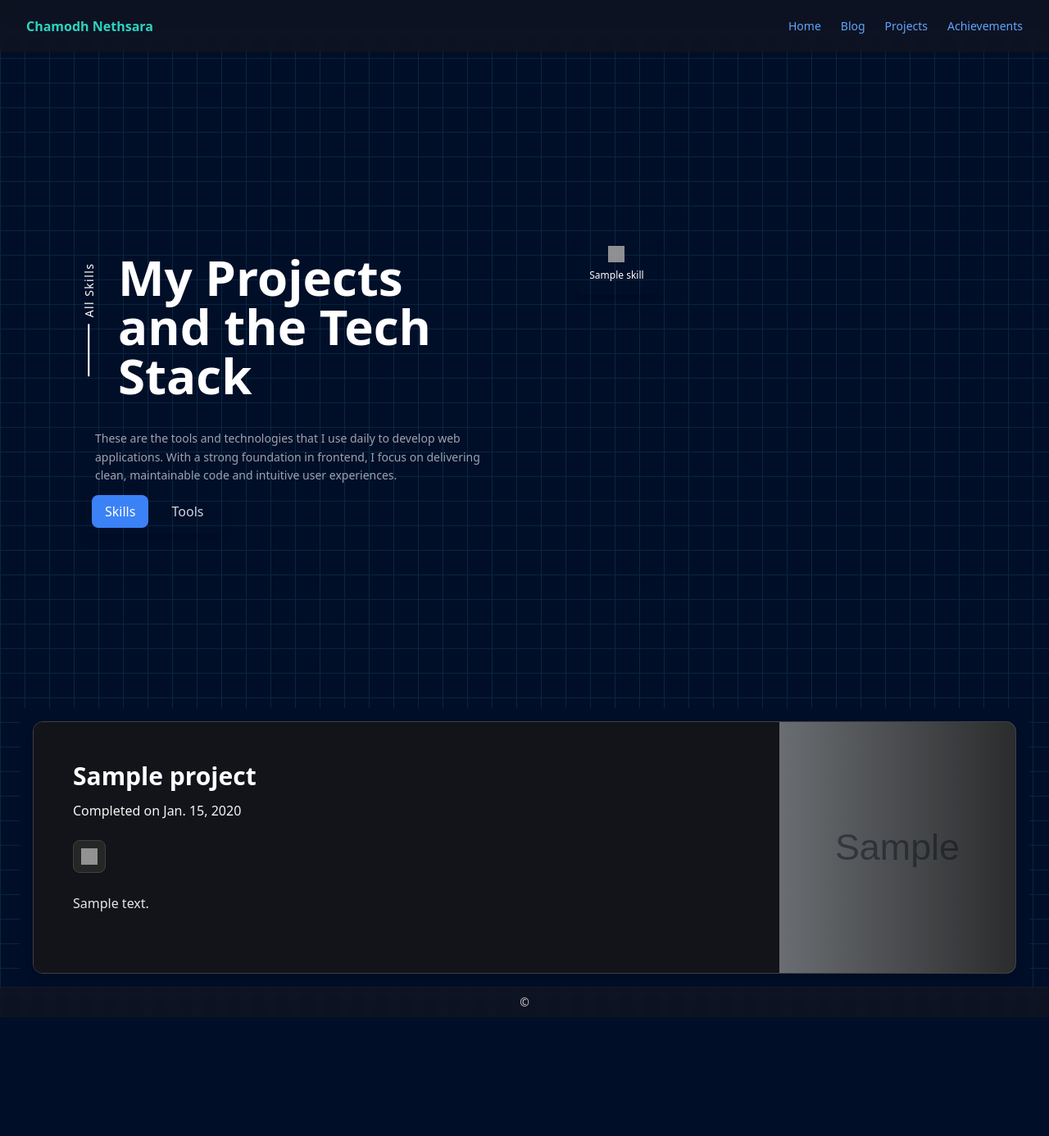
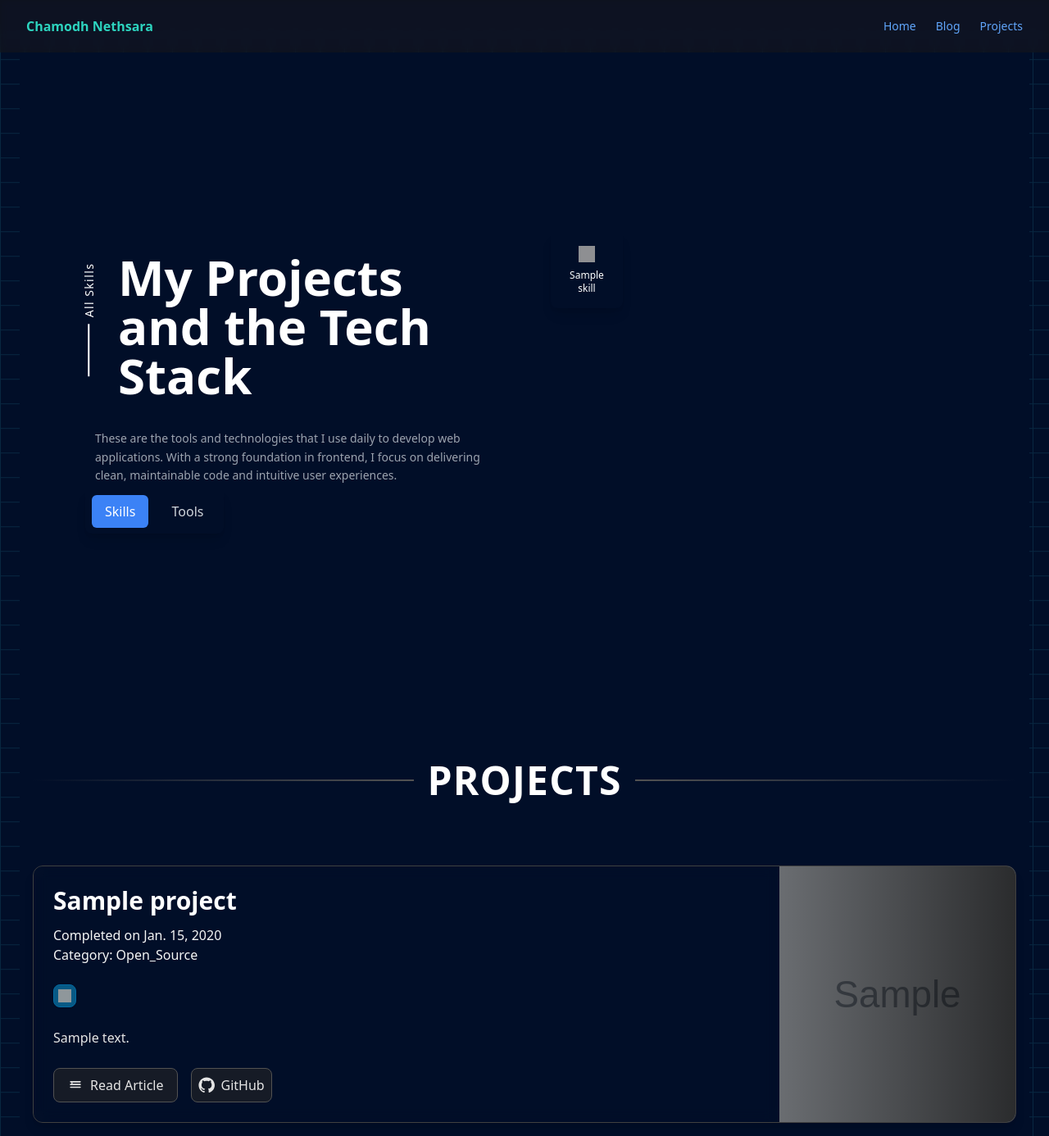
Before and after one commit to chamodhk/personal-website, a Django app: page /projects/ in a window 1280 px wide. Shown: the whole page at 82% size. Before the commit the page ends 1241 px from the top, so only its background shows below. Run offline with Django 5.2, Linux system fonts and the light colour scheme; tables that the repository leaves empty hold one stand-in row (values such as "Sample post"); grey boxes marked "Sample" are stand-in pictures; grey boxes are pictures that could not be loaded.

Commit message:
improved the UI and UX

```diff
--- a/main/static/css/output.css
+++ b/main/static/css/output.css
@@ -650,6 +650,18 @@ video {
   top: -0.25rem;
 }
 
+.-bottom-2 {
+  bottom: -0.5rem;
+}
+
+.left-0 {
+  left: 0px;
+}
+
+.right-0 {
+  right: 0px;
+}
+
 .z-10 {
   z-index: 10;
 }
@@ -811,6 +823,18 @@ video {
   height: 2.5rem;
 }
 
+.h-\[1px\] {
+  height: 1px;
+}
+
+.h-2 {
+  height: 0.5rem;
+}
+
+.h-7 {
+  height: 1.75rem;
+}
+
 .min-h-screen {
   min-height: 100vh;
 }
@@ -853,6 +877,14 @@ video {
 
 .w-72 {
   width: 18rem;
+}
+
+.w-2 {
+  width: 0.5rem;
+}
+
+.w-7 {
+  width: 1.75rem;
 }
 
 .min-w-full {
@@ -1208,6 +1240,11 @@ video {
   border-color: rgb(14 165 233 / var(--tw-border-opacity));
 }
 
+.border-sky-700 {
+  --tw-border-opacity: 1;
+  border-color: rgb(3 105 161 / var(--tw-border-opacity));
+}
+
 .bg-\[\#010e28\] {
   --tw-bg-opacity: 1;
   background-color: rgb(1 14 40 / var(--tw-bg-opacity));
@@ -1298,6 +1335,15 @@ video {
   background-color: rgb(14 165 233 / var(--tw-bg-opacity));
 }
 
+.bg-neutral-800\/60 {
+  background-color: rgb(38 38 38 / 0.6);
+}
+
+.bg-sky-800 {
+  --tw-bg-opacity: 1;
+  background-color: rgb(7 89 133 / var(--tw-bg-opacity));
+}
+
 .bg-\[linear-gradient\(to_bottom\2c _\#082740_1px\2c _transparent_1px\)\2c _linear-gradient\(to_right\2c _\#082740_1px\2c _transparent_1px\)\] {
   background-image: linear-gradient(to bottom, #082740 1px, transparent 1px), linear-gradient(to right, #082740 1px, transparent 1px);
 }
@@ -1320,6 +1366,10 @@ video {
 
 .bg-gradient-to-l {
   background-image: linear-gradient(to left, var(--tw-gradient-stops));
+}
+
+.bg-gradient-to-r {
+  background-image: linear-gradient(to right, var(--tw-gradient-stops));
 }
 
 .from-blue-600 {
@@ -1340,12 +1390,42 @@ video {
   --tw-gradient-stops: var(--tw-gradient-from), var(--tw-gradient-to);
 }
 
+.from-transparent {
+  --tw-gradient-from: transparent var(--tw-gradient-from-position);
+  --tw-gradient-to: rgb(0 0 0 / 0) var(--tw-gradient-to-position);
+  --tw-gradient-stops: var(--tw-gradient-from), var(--tw-gradient-to);
+}
+
+.from-blue-500 {
+  --tw-gradient-from: #3b82f6 var(--tw-gradient-from-position);
+  --tw-gradient-to: rgb(59 130 246 / 0) var(--tw-gradient-to-position);
+  --tw-gradient-stops: var(--tw-gradient-from), var(--tw-gradient-to);
+}
+
+.via-blue-500\/50 {
+  --tw-gradient-to: rgb(59 130 246 / 0)  var(--tw-gradient-to-position);
+  --tw-gradient-stops: var(--tw-gradient-from), rgb(59 130 246 / 0.5) var(--tw-gradient-via-position), var(--tw-gradient-to);
+}
+
+.via-purple-500 {
+  --tw-gradient-to: rgb(168 85 247 / 0)  var(--tw-gradient-to-position);
+  --tw-gradient-stops: var(--tw-gradient-from), #a855f7 var(--tw-gradient-via-position), var(--tw-gradient-to);
+}
+
 .to-blue-800 {
   --tw-gradient-to: #1e40af var(--tw-gradient-to-position);
 }
 
 .to-transparent {
   --tw-gradient-to: transparent var(--tw-gradient-to-position);
+}
+
+.to-neutral-600 {
+  --tw-gradient-to: #525252 var(--tw-gradient-to-position);
+}
+
+.to-blue-500 {
+  --tw-gradient-to: #3b82f6 var(--tw-gradient-to-position);
 }
 
 .bg-cover {
@@ -1465,6 +1545,11 @@ video {
   padding-bottom: 0.75rem;
 }
 
+.py-16 {
+  padding-top: 4rem;
+  padding-bottom: 4rem;
+}
+
 .pb-10 {
   padding-bottom: 2.5rem;
 }
@@ -1592,6 +1677,10 @@ video {
 
 .tracking-wider {
   letter-spacing: 0.05em;
+}
+
+.tracking-\[0\.3em\] {
+  letter-spacing: 0.3em;
 }
 
 .text-black {
@@ -1830,6 +1919,11 @@ video {
   border-color: rgb(115 115 115 / var(--tw-border-opacity));
 }
 
+.hover\:border-neutral-400:hover {
+  --tw-border-opacity: 1;
+  border-color: rgb(163 163 163 / var(--tw-border-opacity));
+}
+
 .hover\:bg-black\/60:hover {
   background-color: rgb(0 0 0 / 0.6);
 }
@@ -2061,6 +2155,10 @@ video {
     grid-template-columns: repeat(4, minmax(0, 1fr));
   }
 
+  .md\:grid-cols-5 {
+    grid-template-columns: repeat(5, minmax(0, 1fr));
+  }
+
   .md\:flex-row {
     flex-direction: row;
   }
@@ -2088,10 +2186,20 @@ video {
     padding-bottom: 0.25rem;
   }
 
+  .md\:py-12 {
+    padding-top: 3rem;
+    padding-bottom: 3rem;
+  }
+
   .md\:text-4xl {
     font-size: 2.25rem;
     line-height: 2.5rem;
   }
+
+  .md\:text-5xl {
+    font-size: 3rem;
+    line-height: 1;
+  }
 }
 
 @media (min-width: 1024px) {
@@ -2123,6 +2231,14 @@ video {
     padding: 3rem;
   }
 
+  .lg\:p-4 {
+    padding: 1rem;
+  }
+
+  .lg\:p-6 {
+    padding: 1.5rem;
+  }
+
   .lg\:px-8 {
     padding-left: 2rem;
     padding-right: 2rem;
--- a/main/templates/base.html
+++ b/main/templates/base.html
@@ -11,6 +11,10 @@
 
     {% load static %}
     <link href="{% static 'css/output.css' %}" rel="stylesheet" />
+    <link rel="apple-touch-icon" sizes="180x180" href="{% static 'favicons/apple-touch-icon.png' %}">
+    <link rel="icon" type="image/png" sizes="32x32" href="{% static 'favicons/favicon-32x32.png' %}">
+    <link rel="icon" type="image/png" sizes="16x16" href="{% static 'favicons/favicon-16x16.png' %}">
+    <link rel="manifest" href="{% static 'favicons/site.webmanifest' %}">
     {% block css %}{% endblock %} {% block head %}{% endblock %}
   </head>
     <!-- Google tag (gtag.js) -->
@@ -35,8 +39,8 @@
           {% block content %} {% endblock %}
         </main>
 
-        <!-- FOOTER -->
-        {% include 'partials/footer.html' %}
+        <!-- FOOTER
+        {% include 'partials/footer.html' %} -->
       </div>
     </div>
   </body>
--- a/main/templates/partials/navbar.html
+++ b/main/templates/partials/navbar.html
@@ -22,7 +22,7 @@
               <li><a class="text-blue-400 hover:text-white transition" href="{% url 'home' %}">Home</a></li>
               <li><a class="text-blue-400 hover:text-white transition" href="{% url 'blog_home' %}">Blog</a></li>
               <li><a class="text-blue-400 hover:text-white transition" href="{% url 'projects' %}">Projects</a></li>
-              <li><a class="text-blue-400 hover:text-white transition" href="{% url 'achievements' %}">Achievements</a></li>
+              <!-- <li><a class="text-blue-400 hover:text-white transition" href="{% url 'achievements' %}">Achievements</a></li> -->
             </ul>
           </nav>
 
@@ -51,7 +51,7 @@
         <li><a class="text-blue-400 hover:text-white transition" href="{% url 'home' %}">Home</a></li>
               <li><a class="text-blue-400 hover:text-white transition" href="{% url 'blog_home' %}">Blog</a></li>
               <li><a class="text-blue-400 hover:text-white transition" href="{% url 'projects' %}">Projects</a></li>
-              <li><a class="text-blue-400 hover:text-white transition" href="{% url 'achievements' %}">Achievements</a></li>
+              <!-- <li><a class="text-blue-400 hover:text-white transition" href="{% url 'achievements' %}">Achievements</a></li> -->
       </ul>
     </nav>
 
--- a/main/templates/projects.html
+++ b/main/templates/projects.html
@@ -2,7 +2,7 @@
 {% block title %} Projects / Chamodh Nethsara {% endblock %}
 {% block content %}
 
-<section class="min-h-screen w-full  md:px-8 xl:px-20 text-white bg-primary flex items-center">
+<section class="min-h-screen w-full  md:px-8 xl:px-20 text-white bg-[rgb(1,14,40)] py-16y flex items-center">
   <div class="flex container flex-col md:flex-row items-center md:items-start gap-16 w-full">
     <!-- Left Side -->
     <div class="w-full md:w-1/2 relative p-3 sm:px-28 md:p-0">
@@ -26,7 +26,7 @@
         maintainable code and intuitive user experiences.
       </p>
       <span class="py-4 px-2 space-x-2 rounded-lg bg-secondary shadow-lg">
-  <button class="rounded-lg px-4 py-2 bg-blue-500 text-white transition-all duration-300">
+  <button class="rounded-md px-4 py-2 bg-blue-500 text-white transition-all duration-300">
     Skills
   </button>
   <button class="rounded-lg px-4 py-2 bg-transparent text-gray-300 transition-all duration-300">
@@ -37,7 +37,7 @@
 
     <!-- Right Side (Static Icons Grid) -->
     <div class="w-full md:w-1/2 flex justify-center items-center">
-      <div class="grid grid-cols-3 md:grid-cols-4 gap-4">
+      <div class="grid grid-cols-3 md:grid-cols-5 gap-4">
         <!-- Static Icons -->
          {% for skill in skills %}
         <div class="text-center">
@@ -59,7 +59,16 @@
   </div>
 </section>
 
-
+<!-- Projects Title Divider -->
+<div class="bg-[rgb(1,14,40)] py-16">
+  <div class="max-w-7xl mx-auto px-4">
+    <div class="flex items-center justify-center gap-4">
+      <div class="flex-1 h-[2px] bg-gradient-to-r from-transparent to-neutral-600"></div>
+      <h2 class="text-4xl md:text-5xl font-bold text-white tracking-wide">PROJECTS</h2>
+      <div class="flex-1 h-[2px] bg-gradient-to-l from-transparent to-neutral-600"></div>
+    </div>
+  </div>
+</div>
 
 <div class="bg-[rgb(1,14,40)]">
   {% for project in projects %}
@@ -73,20 +82,21 @@
                border border-neutral-700">
 
         <!-- LEFT: CONTENT -->
-        <div class="flex-1 px-6 py-8 lg:p-12 bg-neutral-900/80 backdrop-blur">
+        <div class="flex-1 px-6 py-4 lg:p-6 bg-sky backdrop-blur">
           <h3 class="text-2xl font-bold text-white sm:text-3xl mb-3">
             {{ project.name }}
           </h3>
 
           <h4>Completed on {{ project.completed_date|date }} </h4>
+          <h5>Category: {{project.category|title}}</h5>
 
 
           <div class="flex flex-wrap gap-3 py-6">
   {% for skill in project.skills.all %}
     <div
-      class="w-10 h-10 flex items-center justify-center
-             rounded-lg bg-neutral-800
-             border border-neutral-700
+      class="w-7 h-7 flex items-center justify-center
+             rounded-lg bg-sky-800
+             border border-sky-700
              shadow-sm
              transition-all duration-300
              hover:scale-110 hover:border-neutral-500"
@@ -95,7 +105,7 @@
       <img
         src="https://cdn.simpleicons.org/{{ skill.icon_slug }}/white"
         alt="{{ skill.name }}"
-        class="w-5 h-5 opacity-90"
+        class="w-4 h-4 opacity-90"
       />
     </div>
   {% endfor %}
@@ -103,9 +113,84 @@
           </p>
 
           <p class="text-neutral-200 leading-relaxed mb-6">
-            {{ project.description|striptags|truncatechars:260|safe }}
+            {{ project.description|striptags|safe }}
           </p>
+
+
+          <div class="flex flex-wrap gap-4 mt-6">
+  {% if project.article_link %}
+    <a
+      href="{{ project.article_link }}"
+      target="_blank"
+      class="inline-flex items-center gap-2
+             px-4 py-2
+             rounded-lg
+             border border-neutral-600
+             text-neutral-200
+             bg-neutral-800/60
+             hover:bg-neutral-700
+             hover:border-neutral-400
+             transition"
+    >
+      <!-- Article icon -->
+      <svg xmlns="http://www.w3.org/2000/svg" class="w-5 h-5" fill="none"
+           viewBox="0 0 24 24" stroke="currentColor">
+        <path stroke-linecap="round" stroke-linejoin="round" stroke-width="2"
+              d="M19 11H5m14-4H5m14 8H5m2-6h.01M7 15h.01" />
+      </svg>
+      <span>Read Article</span>
+    </a>
+  {% endif %}
+
+  {% if project.github_link %}
+    <a
+      href="{{ project.github_link }}"
+      target="_blank"
+      class="inline-flex items-center gap-2
+             px-2 py-2
+             rounded-lg
+             border border-neutral-600
+             text-neutral-200
+             bg-neutral-800/60
+             hover:bg-neutral-700
+             hover:border-neutral-400
+             transition"
+    >
+      <!-- GitHub icon -->
+      <svg xmlns="http://www.w3.org/2000/svg" class="w-5 h-5" fill="currentColor"
+           viewBox="0 0 24 24">
+        <path d="M12 .5C5.73.5.5 5.73.5 12
+                 c0 5.08 3.29 9.38 7.86 10.9
+                 .57.1.78-.25.78-.55v-2.02
+                 c-3.2.7-3.88-1.54-3.88-1.54
+                 -.53-1.34-1.3-1.7-1.3-1.7
+                 -1.06-.72.08-.7.08-.7
+                 1.17.08 1.79 1.2 1.79 1.2
+                 1.04 1.78 2.73 1.27 3.4.97
+                 .1-.75.4-1.27.72-1.56
+                 -2.55-.29-5.23-1.28-5.23-5.7
+                 0-1.26.45-2.29 1.2-3.1
+                 -.12-.3-.52-1.52.11-3.18
+                 0 0 .98-.31 3.2 1.18
+                 .93-.26 1.93-.39 2.92-.39
+                 .99 0 1.99.13 2.92.39
+                 2.22-1.49 3.2-1.18 3.2-1.18
+                 .63 1.66.23 2.88.11 3.18
+                 .75.81 1.2 1.84 1.2 3.1
+                 0 4.43-2.69 5.4-5.25 5.69
+                 .41.35.77 1.05.77 2.12v3.14
+                 c0 .3.2.66.79.55
+                 C20.71 21.38 24 17.08 24 12
+                 24 5.73 18.77.5 12 .5z"/>
+      </svg>
+      <span>GitHub</span>
+    </a>
+  {% endif %}
+</div>
+
         </div>
+
+
 
         <!-- RIGHT: BACKGROUND IMAGE WITH OVERLAY -->
         {% if project.thumbnail %}
@@ -124,6 +209,8 @@
         {% endif %}
 
 
+
+
       </div>
 
     </div>
--- a/main/views.py
+++ b/main/views.py
@@ -9,10 +9,10 @@ from django.db.models import Q
 
 def home(request):
     settings = SiteSettings.objects.first()
-    articles = Article.objects.order_by('-date')[:3]
+    article = Article.objects.order_by('-date')[0]
     return render(request, "home.html", {
         "settings": settings,
-        "articles":articles
+        "article":article
     })
 
 
```
Also changed, not shown: main/templates/bloghome.html (+32 -25 lines), main/templates/home.html (+7 -7 lines), main/static/favicons/android-chrome-192x192.png (added), main/static/favicons/android-chrome-512x512.png (added), main/static/favicons/apple-touch-icon.png (added), main/static/favicons/favicon-16x16.png (added), main/static/favicons/favicon-32x32.png (added), main/static/favicons/favicon.ico (added), main/static/favicons/site.webmanifest (added), main/static/images/blog-background.png (added).
